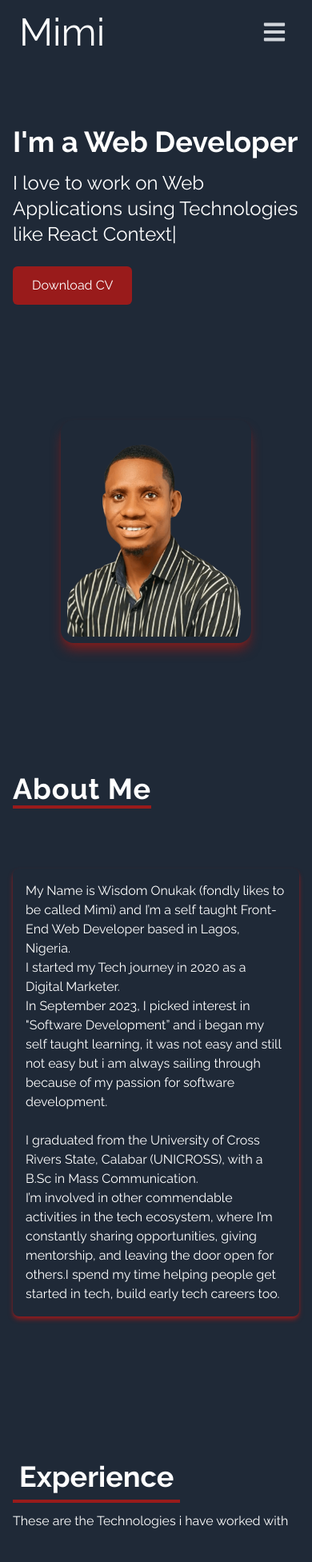
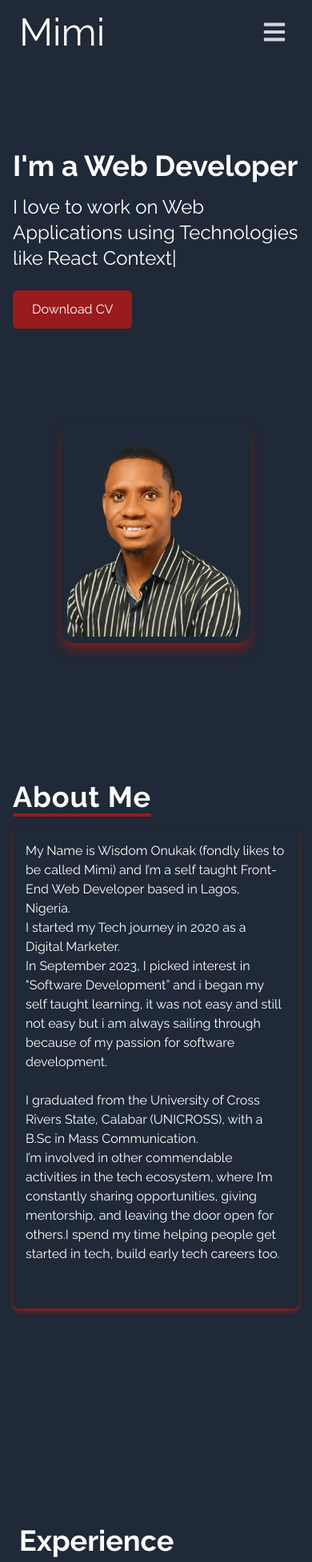
Before and after one commit to Mimisax-pixel/my-portfolio, a React (Vite) app: page / in a window 390 px wide. Shown: the top 1953 px of the page at 80% size. Built offline with nearby package versions, Linux system fonts and the light colour scheme.

Commit message:
first project

```diff
--- a/src/components/About.jsx
+++ b/src/components/About.jsx
@@ -3,13 +3,13 @@ import React from "react";
 const About = () => {
   return (
     <div name="About" className="w-full h-screen bg-gray-800 text-white">
-      <div className="max-w-screen-lg  p-4 mx-auto flex flex-col justify-center w-full h-full">
+      <div className="max-w-screen-lg  p-4 mx-auto flex flex-col justify-center  h-full">
         <div className="mt-20">
-          <p className="tracking-wide overflow-hidden font-bold inline border-b-4 border-red-800 text-4xl text-md">
+          <p className="tracking-wide overflow-hidden font-bold inline border-b-4 border-red-800 text-4xl text-md mt-10">
             About Me
           </p>
         </div>
-        <p className="mt-20 text-left text-white bg-gray-800 rounded-lg p-4 shadow-red-800 shadow-md text-md">
+        <p className="mt-5 text-left text-white bg-gray-800 rounded-lg p-4 shadow-red-800 shadow-md text-md">
           My Name is Wisdom Onukak (fondly likes to be called Mimi) and I’m a
           self taught Front-End Web Developer based in Lagos, Nigeria.
           <br /> I started my Tech journey in 2020 as a Digital Marketer.
@@ -24,7 +24,7 @@ const About = () => {
             I graduated from the University of Cross Rivers State, Calabar
             (UNICROSS), with a B.Sc in Mass Communication.{" "}
           </p>
-          <p>
+          <p className="pb-10">
             I’m involved in other commendable activities in the tech ecosystem,
             where I’m constantly sharing opportunities, giving mentorship, and
             leaving the door open for others.I spend my time helping people get
--- a/src/components/Experience.jsx
+++ b/src/components/Experience.jsx
@@ -56,7 +56,7 @@ const Experience = () => {
   return (
     <div name="Experience" className="bg-gray-800 w-full h-screen">
       <div className="max-w-screen-lg mx-auto p-4 flex flex-col justify-center w-full h-full text-white">
-        <div className="mt-20">
+        <div className="mt-60">
           <p className="text-4xl font-bold border-b-4 border-red-800 p-2 inline">
             Experience
           </p>
--- a/src/components/home.jsx
+++ b/src/components/home.jsx
@@ -10,7 +10,7 @@ const Home = () => {
     >
       <div className="max-w-screen-lg mx-auto flex flex-col items-center justify-center h-full px-4 md:flex-row">
         <div className="flex flex-col justify-center h-full">
-          <h2 className="text-4xl sm:text-2xl md:text-7xl font-bold text-white mt-5">
+          <h2 className="text-4xl sm:text-2xl md:text-7xl font-bold text-white mt-20">
             I'm a Web Developer
           </h2>
           <p className="text-white py-4 max-w-md text-2xl">
```
